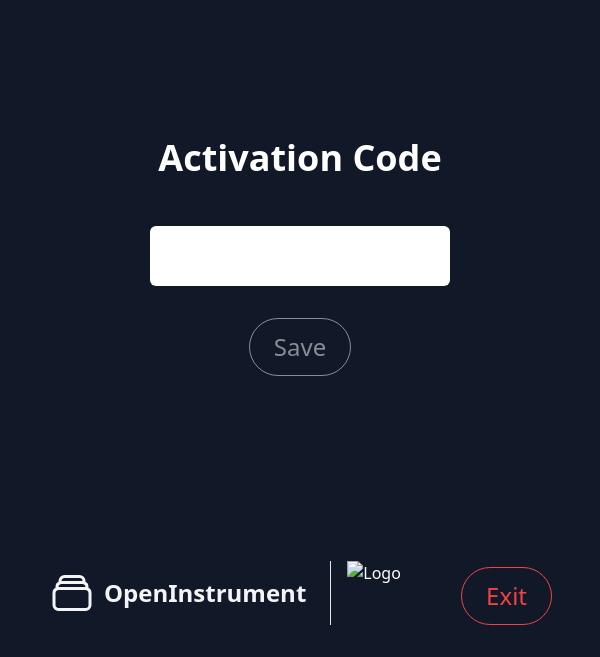
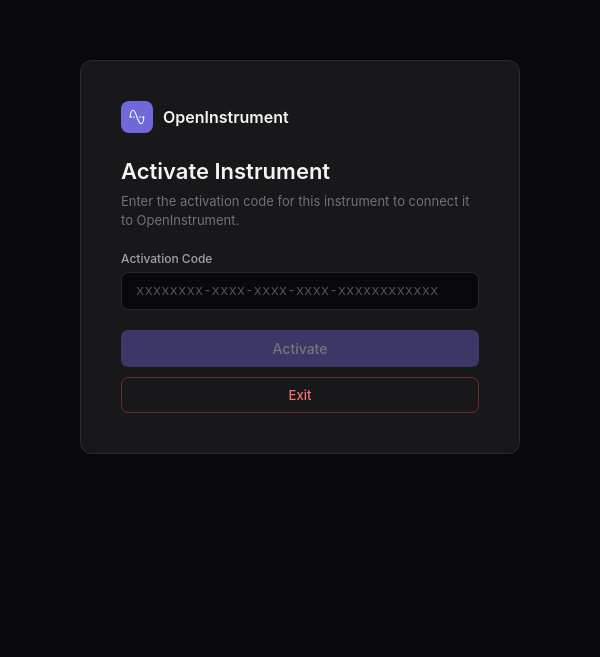
Before and after one commit to denniskidd/openinstrument-desktop, an Electron app: page renderer/login.html in a window 600 px wide. Shown: the part 143-800 px from the top of the page. Drawn offline with nearby package versions, Linux system fonts and the light colour scheme.

Commit message:
upgrade to v2026.4.13a

```diff
--- a/package.json
+++ b/package.json
@@ -1,7 +1,7 @@
 {
   "name": "openinstrument-desktop",
   "productName": "OpenInstrument Desktop",
-  "version": "2026.4.13",
+  "version": "2026.4.13a",
   "main": "main.js",
   "scripts": {
     "start": "electron .",
--- a/preload.js
+++ b/preload.js
@@ -9,6 +9,9 @@ contextBridge.exposeInMainWorld('electronAPI', {
   onSessionInfo: (callback) => ipcRenderer.on('session-info', (event, data) => callback(data)),
   sendExitBypass: () => ipcRenderer.send('exit-bypass'),
   exitApp: () => ipcRenderer.send('app-exit'),
+  showEndConfirm: (payload) => ipcRenderer.send('show-end-confirm', payload),
+  confirmEndSession: () => ipcRenderer.send('confirm-end-session'),
+  cancelEndConfirm: () => ipcRenderer.send('cancel-end-confirm'),
 });
 
 window.addEventListener('message', (event) => {
--- a/renderer/login.html
+++ b/renderer/login.html
@@ -2,80 +2,218 @@
 <html>
   <head>
     <title>Instrument Setup</title>
-    <script src="https://cdn.tailwindcss.com"></script>
+    <style>
+      * {
+        box-sizing: border-box;
+        margin: 0;
+        padding: 0;
+      }
+      body {
+        background: #09090b;
+        color: #fff;
+        font-family: -apple-system, BlinkMacSystemFont, 'Segoe UI', sans-serif;
+        height: 100vh;
+        width: 100vw;
+        display: flex;
+        flex-direction: column;
+        align-items: center;
+        justify-content: center;
+        gap: 16px;
+        -webkit-app-region: drag;
+      }
+      .card {
+        background: #18181b;
+        border: 1px solid rgba(255,255,255,0.08);
+        border-radius: 12px;
+        padding: 2.5rem 2.5rem;
+        width: 440px;
+        display: flex;
+        flex-direction: column;
+        gap: 20px;
+        -webkit-app-region: no-drag;
+      }
+      .brand {
+        display: flex;
+        align-items: center;
+        gap: 10px;
+        margin-bottom: 4px;
+      }
+      .brand-icon {
+        width: 32px;
+        height: 32px;
+        background: #7069DA;
+        border-radius: 8px;
+        display: flex;
+        align-items: center;
+        justify-content: center;
+        flex-shrink: 0;
+      }
+      .brand-icon svg {
+        width: 18px;
+        height: 18px;
+        color: #fff;
+      }
+      .brand-name {
+        font-size: 16px;
+        font-weight: 600;
+        color: #f4f4f5;
+      }
+      h1 {
+        font-size: 22px;
+        font-weight: 600;
+        color: #f4f4f5;
+        line-height: 1.3;
+      }
+      p.subtitle {
+        font-size: 13px;
+        color: #71717a;
+        line-height: 1.5;
+        margin-top: 6px;
+      }
+      label {
+        font-size: 12px;
+        font-weight: 500;
+        color: #a1a1aa;
+        display: block;
+        margin-bottom: 6px;
+      }
+      input {
+        width: 100%;
+        background: #09090b;
+        border: 1px solid rgba(255,255,255,0.12);
+        border-radius: 7px;
+        padding: 10px 14px;
+        font-size: 14px;
+        color: #f4f4f5;
+        font-family: 'SF Mono', 'Fira Mono', monospace;
+        outline: none;
+        transition: border-color 0.15s;
+      }
+      input::placeholder {
+        color: #52525b;
+      }
+      input:focus {
+        border-color: #7069DA;
+      }
+      .actions {
+        display: flex;
+        flex-direction: column;
+        gap: 10px;
+      }
+      button#saveButton {
+        width: 100%;
+        background: #7069DA;
+        border: none;
+        border-radius: 7px;
+        padding: 10px;
+        font-size: 14px;
+        font-weight: 500;
+        color: #fff;
+        cursor: pointer;
+        font-family: inherit;
+        transition: opacity 0.15s;
+        display: flex;
+        align-items: center;
+        justify-content: center;
+        gap: 8px;
+      }
+      button#saveButton:disabled {
+        opacity: 0.4;
+        cursor: not-allowed;
+      }
+      button#saveButton:not(:disabled):hover {
+        opacity: 0.88;
+      }
+      button#exitButton {
+        width: 100%;
+        background: transparent;
+        border: 1px solid rgba(239, 68, 68, 0.4);
+        border-radius: 7px;
+        padding: 9px;
+        font-size: 13px;
+        font-weight: 500;
+        color: #f87171;
+        cursor: pointer;
+        font-family: inherit;
+        transition: background 0.15s, border-color 0.15s;
+      }
+      button#exitButton:hover {
+        background: rgba(239, 68, 68, 0.1);
+        border-color: rgba(239, 68, 68, 0.7);
+      }
+      @keyframes spin {
+        to { transform: rotate(360deg); }
+      }
+      .spinner {
+        width: 16px;
+        height: 16px;
+        border: 2px solid rgba(255,255,255,0.3);
+        border-top-color: #fff;
+        border-radius: 50%;
+        animation: spin 0.7s linear infinite;
+        flex-shrink: 0;
+      }
+    </style>
   </head>
-  <body
-    class="relative bg-gray-900 text-white font-sans h-screen w-screen flex flex-col items-center justify-center space-y-8"
-  >
-    <h1 class="text-4xl font-bold mb-4">Activation Code</h1>
-    <input
-      id="instrumentId"
-      type="text"
-      placeholder=""
-      class="w-1/2 p-4 text-black text-xl rounded-md"
-    />
-    <button
-      id="saveButton"
-      onclick="save()"
-      class="border border-white text-white py-3 px-6 text-2xl rounded-full hover:bg-white hover:text-gray-900 transition opacity-50 cursor-not-allowed"
-      disabled
-    >
-      Save
-    </button>
+  <body>
+    <div class="card">
+      <div class="brand">
+        <div class="brand-icon">
+          <svg width="18px" height="18px" viewBox="0 0 24 24" stroke-width="1.5" fill="none" xmlns="http://www.w3.org/2000/svg">
+            <path d="M3 12C3.00015 8.14286 4.28571 3 6.85714 3C10.7143 2.9999 13.2857 21 17.1429 21C19.7143 21 21 15.8571 21 12" stroke="currentColor" stroke-width="1.5" stroke-linecap="round" stroke-linejoin="round"></path>
+            <path d="M3 12H5" stroke="currentColor" stroke-width="1.5" stroke-linecap="round" stroke-linejoin="round"></path>
+            <path d="M19 12H21" stroke="currentColor" stroke-width="1.5" stroke-linecap="round" stroke-linejoin="round"></path>
+            <path d="M15.5 12H16.5" stroke="currentColor" stroke-width="1.5" stroke-linecap="round" stroke-linejoin="round"></path>
+            <path d="M7.5 12H8.5" stroke="currentColor" stroke-width="1.5" stroke-linecap="round" stroke-linejoin="round"></path>
+          </svg>
+        </div>
+        <span class="brand-name">OpenInstrument</span>
+      </div>
 
-    <div class="absolute bottom-8 left-12 flex flex-col space-y-2">
-      <div class="shrink-0 flex items-center">
-        <div class="flex items-center">
-          <svg
-            xmlns="http://www.w3.org/2000/svg"
-            class="block text-gray-100 h-12 w-auto"
-            fill="none"
-            viewBox="0 0 24 24"
-            stroke-width="1.5"
-            stroke="currentColor"
-            {{
-            $attributes
-            }}
-          >
-            <path
-              stroke-linecap="round"
-              stroke-linejoin="round"
-              d="M6 6.878V6a2.25 2.25 0 012.25-2.25h7.5A2.25 2.25 0 0118 6v.878m-12 0c.235-.083.487-.128.75-.128h10.5c.263 0 .515.045.75.128m-12 0A2.25 2.25 0 004.5 9v.878m13.5-3A2.25 2.25 0 0119.5 9v.878m0 0a2.246 2.246 0 00-.75-.128H5.25c-.263 0-.515.045-.75.128m15 0A2.25 2.25 0 0121 12v6a2.25 2.25 0 01-2.25 2.25H5.25A2.25 2.25 0 013 18v-6c0-.98.626-1.813 1.5-2.122"
-            />
-          </svg>
-          <p class="text-gray-100 p-2 font-semibold text-2xl">OpenInstrument</p>
-        </div>
-        <div class="ml-4">
-          <img
-            src="assets/JHU.logo_horizontal.white.svg"
-            alt="Logo"
-            class="h-16 w-auto border-l pl-4"
-          />
-        </div>
+      <div>
+        <h1>Activate Instrument</h1>
+        <p class="subtitle">Enter the activation code for this instrument to connect it to OpenInstrument.</p>
+      </div>
+
+      <div>
+        <label for="instrumentId">Activation Code</label>
+        <input
+          id="instrumentId"
+          type="text"
+          placeholder="xxxxxxxx-xxxx-xxxx-xxxx-xxxxxxxxxxxx"
+          autocomplete="off"
+          spellcheck="false"
+        />
+      </div>
+
+      <div class="actions">
+        <button id="saveButton" onclick="save()" disabled>Activate</button>
+        <button id="exitButton" onclick="exitApp()">Exit</button>
       </div>
     </div>
+
     <script>
+      const input = document.getElementById("instrumentId");
+      const saveBtn = document.getElementById("saveButton");
+      const uuidRegex = /^[0-9a-f]{8}-[0-9a-f]{4}-[1-5][0-9a-f]{3}-[89ab][0-9a-f]{3}-[0-9a-f]{12}$/i;
+
+      input.addEventListener("input", () => {
+        saveBtn.disabled = !uuidRegex.test(input.value.trim());
+      });
+
       async function save() {
-        const id = document.getElementById("instrumentId").value.trim();
-        const uuidRegex =
-          /^[0-9a-f]{8}-[0-9a-f]{4}-[1-5][0-9a-f]{3}-[89ab][0-9a-f]{3}-[0-9a-f]{12}$/i;
-        const saveBtn = document.getElementById("saveButton");
+        const id = input.value.trim();
 
         if (!uuidRegex.test(id)) {
-          alert("Please enter a valid UUID.");
+          alert("Please enter a valid activation code.");
           return;
         }
 
         saveBtn.disabled = true;
-        saveBtn.innerHTML = `<svg class="animate-spin h-5 w-5 mr-3 inline" viewBox="0 0 24 24">
-            <circle class="opacity-25" cx="12" cy="12" r="10" stroke="currentColor" stroke-width="4"></circle>
-            <path class="opacity-75" fill="currentColor" d="M4 12a8 8 0 018-8v8H4z"></path>
-          </svg> Verifying...`;
+        saveBtn.innerHTML = '<div class="spinner"></div> Verifying...';
 
         try {
-          const response = await fetch(
-            `https://openinstrument.com/api/instruments/${id}`
-          );
+          const response = await fetch(`https://openinstrument.com/api/instruments/${id}`);
 
           if (!response.ok) {
             throw new Error("Instrument not found.");
@@ -85,12 +223,11 @@
 
           if (!instrument.desktop_enabled) {
             alert("This instrument has not been enabled for desktop use. Please contact your administrator.");
-            saveBtn.innerText = "Save";
+            saveBtn.innerHTML = "Activate";
             saveBtn.disabled = false;
             return;
           }
 
-          // Now save the UUID + instrument info
           window.electronAPI.sendToken(
             `save-instrument:${JSON.stringify({
               instrumentUuid: id,
@@ -98,39 +235,16 @@
               instrumentDescription: instrument.description,
             })}`
           );
-          // No need to reset the button, as navigation will occur
         } catch (error) {
-          alert("Instrument could not be verified. Please check your UUID.");
-          saveBtn.innerText = "Save";
+          alert("Instrument could not be verified. Please check your activation code.");
+          saveBtn.innerHTML = "Activate";
           saveBtn.disabled = false;
         }
       }
-
-      const input = document.getElementById("instrumentId");
-      const saveBtn = document.getElementById("saveButton");
-      const uuidRegex =
-        /^[0-9a-f]{8}-[0-9a-f]{4}-[1-5][0-9a-f]{3}-[89ab][0-9a-f]{3}-[0-9a-f]{12}$/i;
-
-      input.addEventListener("input", () => {
-        if (uuidRegex.test(input.value.trim())) {
-          saveBtn.disabled = false;
-          saveBtn.classList.remove("opacity-50", "cursor-not-allowed");
-        } else {
-          saveBtn.disabled = true;
-          saveBtn.classList.add("opacity-50", "cursor-not-allowed");
-        }
-      });
 
       function exitApp() {
         window.electronAPI.exitApp();
       }
     </script>
-    <button
-      id="exitButton"
-      onclick="exitApp()"
-      class="absolute bottom-8 right-12 border border-red-500 text-red-500 py-3 px-6 text-2xl rounded-full hover:bg-red-500 hover:text-white transition"
-    >
-      Exit
-    </button>
   </body>
 </html>
```
Also changed, not shown: main.js (+113 -0 lines), renderer/confirm.html (added, +85 -0 lines), renderer/panel.html (+8 -9 lines).
